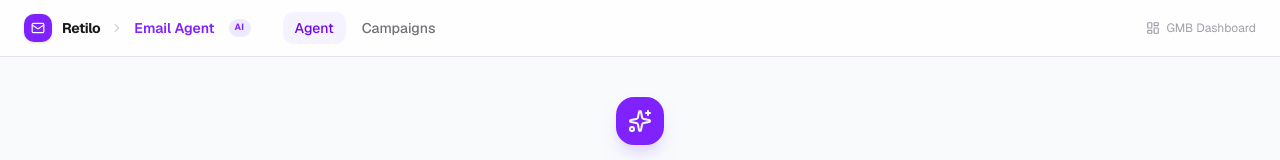
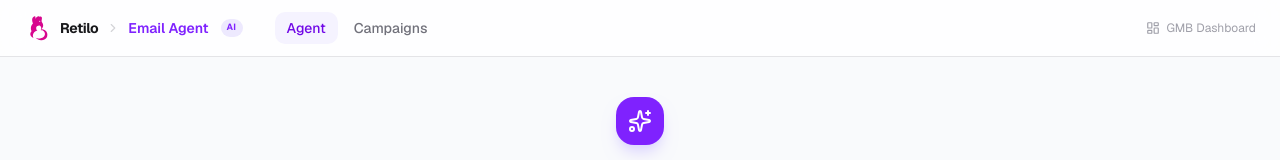
Before and after one commit to Retilo/retilo-frontend, a Next.js app: page /email/agent in a window 1280 px wide. Shown: the top 160 px of the page. Built offline with nearby package versions, Linux system fonts and the light colour scheme; no server answers.

Commit message:
layout changes

```diff
--- a/app/email/layout.tsx
+++ b/app/email/layout.tsx
@@ -1,8 +1,9 @@
 "use client"
 
 import Link from "next/link"
+import Image from "next/image"
 import { usePathname } from "next/navigation"
-import { Mail, Sparkles, LayoutDashboard, ChevronRight } from "lucide-react"
+import { LayoutDashboard, ChevronRight } from "lucide-react"
 
 const NAV = [
   { label: "Agent", href: "/email/agent" },
@@ -18,10 +19,8 @@ export default function EmailLayout({ children }: { children: React.ReactNode })
       <header className="sticky top-0 z-40 border-b border-zinc-200 bg-white/80 backdrop-blur-md">
         <div className="mx-auto max-w-7xl px-6 h-14 flex items-center gap-6">
           {/* Brand */}
-          <Link href="/" className="flex items-center gap-2.5 shrink-0">
-            <div className="flex size-7 items-center justify-center rounded-lg bg-violet-600 shadow-sm">
-              <Mail className="size-3.5 text-white" strokeWidth={2} />
-            </div>
+          <Link href="/" className="flex items-center gap-2 shrink-0">
+            <Image src="/retilo-fox.svg" alt="Retilo" width={28} height={28} />
             <span className="text-sm font-bold text-zinc-900 tracking-tight">Retilo</span>
             <ChevronRight className="size-3.5 text-zinc-300" />
             <span className="text-sm font-semibold text-violet-600">Email Agent</span>
```
